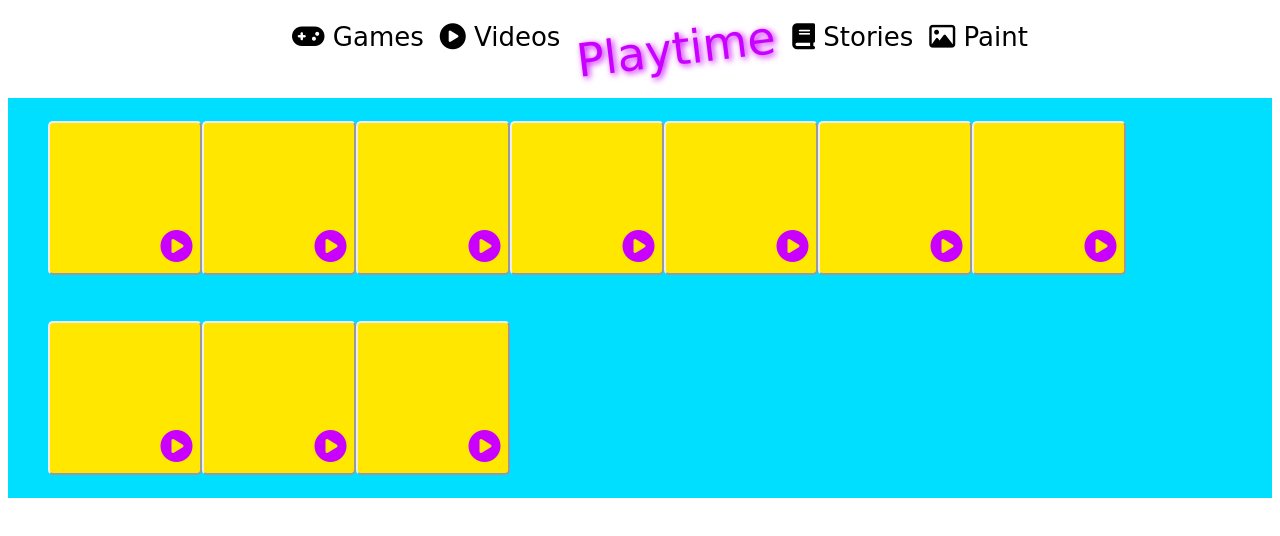
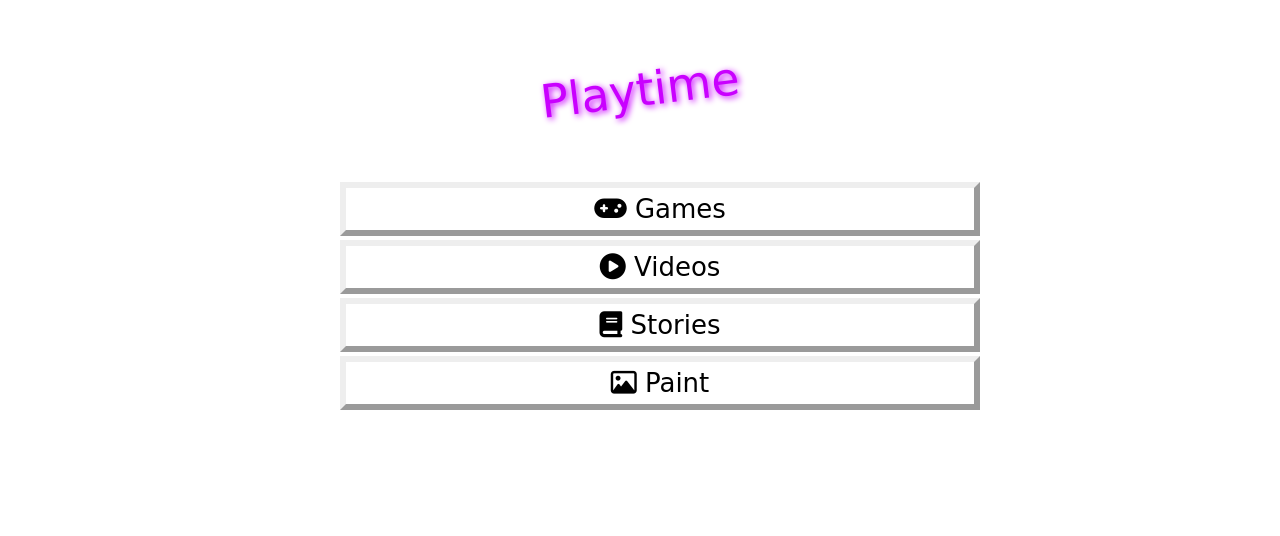
Before and after one commit to LopezJonathan/kidsdesign, a website: page index.html in a window 1280 px wide. Drawn offline with Linux system fonts and the light colour scheme; a web font is replaced by a local one.

Commit message:
Created sub page with styling

```diff
--- a/assets/scss/partials/_header.scss
+++ b/assets/scss/partials/_header.scss
@@ -27,3 +27,17 @@ nav a {
   font-size: 46px;
   color: #c900ff;
   text-shadow: 2px 2px 6px; }
+
+.index-logo{
+	text-align: center;
+	margin: 5% auto;
+}
+.index-nav{
+	width: 100%;
+}
+
+.index-nav li{
+	border: 6px outset;
+	width: 50%;
+	margin: 2px auto;
+}
--- a/index.html
+++ b/index.html
@@ -1,5 +1,4 @@
 <!DOCTYPE html>
-
 <html>
 <head>
 <title>Home Page</title>
@@ -8,18 +7,16 @@
 <link href="./css/styles.css" rel="stylesheet" type="text/css">
 <script src="https://use.fontawesome.com/7ab6e92acf.js"></script>
 </head>
+
 <body>
-<header>
-  <nav class="main-nav">
-    <ul>
+<div id="logo" class="index-logo">Playtime</div>
+<nav class="index-nav">
+	<ul>
       <li> <a href="">
         <div><i class="fa fa-gamepad" aria-hidden="true"></i> Games</div>
         </a> </li>
-      <li> <a href="">
+      <li> <a href="videos.html">
         <div><i class="fa fa-play-circle" aria-hidden="true"></i> Videos</div>
-        </a> </li>
-      <li> <a href="">
-        <div id="logo">Playtime</div>
         </a> </li>
       <li> <a href="">
         <div><i class="fa fa-book" aria-hidden="true"></i> Stories</div>
@@ -28,72 +25,6 @@
         <div><i class="fa fa-picture-o" aria-hidden="true"></i> Paint</div>
         </a> </li>
     </ul>
-  </nav>
-</header>
-<main>
-  <section class="content">
-    <ul class="flex-container">
-      <div class="featuredItem"></div>
-      <li>
-        <div class="flex-item">
-          <div class="playbutton"><i class="fa fa-play-circle" aria-hidden="true"></i></div>
-        </div>
-      </li>
-      <li>
-        <div class="flex-item">
-          <div class="playbutton"><i class="fa fa-play-circle" aria-hidden="true"></i></div>
-        </div>
-      </li>
-      <li>
-        <div class="flex-item">
-          <div class="playbutton"><i class="fa fa-play-circle" aria-hidden="true"></i></div>
-        </div>
-      </li>
-      <li>
-        <div class="flex-item">
-          <div class="playbutton"><i class="fa fa-play-circle" aria-hidden="true"></i></div>
-        </div>
-      </li>
-      <li>
-        <div class="flex-item">
-          <div class="playbutton"><i class="fa fa-play-circle" aria-hidden="true"></i></div>
-        </div>
-      </li>
-      <li>
-        <div class="flex-item">
-          <div class="playbutton"><i class="fa fa-play-circle" aria-hidden="true"></i></div>
-        </div>
-      </li>
-      <li>
-        <div class="flex-item">
-          <div class="playbutton"><i class="fa fa-play-circle" aria-hidden="true"></i></div>
-        </div>
-      </li>
-      <li>
-        <div class="flex-item">
-          <div class="playbutton"><i class="fa fa-play-circle" aria-hidden="true"></i></div>
-        </div>
-      </li>
-      <li>
-        <div class="flex-item">
-          <div class="playbutton"><i class="fa fa-play-circle" aria-hidden="true"></i></div>
-        </div>
-      </li>
-      <li>
-        <div class="flex-item">
-          <div class="playbutton"><i class="fa fa-play-circle" aria-hidden="true"></i></div>
-        </div>
-      </li>
-    </ul>
-  </section>
-</main>
-<footer>
-  <ul>
-    <li></li>
-    <li></li>
-    <li></li>
-    <li></li>
-  </ul>
-</footer>
+</nav>
 </body>
 </html>
```
Also changed, not shown: videos.html (added, +99 -0 lines), css/styles.css.
